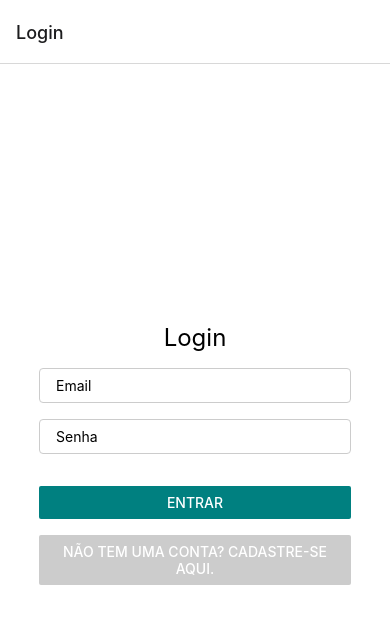
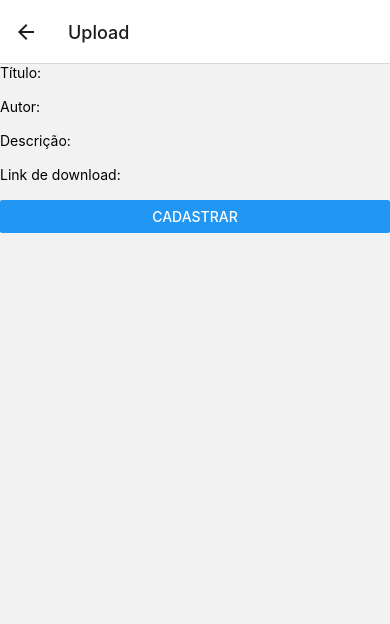
Before and after one commit to ICEI-PUC-Minas-PMV-ADS/pmv-ads-2023-1-e3-proj-mov-t7-bookcase, a React Native app in the folder src/: screen /Upload in a window 390 px wide. Shown: the top 624 px of the page. Built offline with nearby package versions, Linux system fonts and the light colour scheme.

Commit message:
Update_3b

```diff
--- a/src/App.js
+++ b/src/App.js
@@ -4,6 +4,7 @@ import LoginScreen from "./screens/LoginScreen";
 import RegisterScreen from "./screens/RegisterScreen";
 import HomeScreen from "./screens/HomeScreen";
 import ProfileScreen from "./screens/ProfileScreen";
+import BookUpScreen from "./screens/BookUpScreen";
 
 const Stack = createStackNavigator();
 
@@ -14,6 +15,7 @@ const MainStack = () => {
       <Stack.Screen name="Register" component={RegisterScreen} />
       <Stack.Screen name="Home" component={HomeScreen} />
       <Stack.Screen name="Profile" component={ProfileScreen} />
+      <Stack.Screen name="Upload" component={BookUpScreen} />
     </Stack.Navigator>
   );
 };
--- /dev/null
+++ b/src/screens/BookUpScreen.js
@@ -0,0 +1,46 @@
+import React, { useState } from "react";
+import { View, Text, TextInput, Button } from "react-native";
+import axios from "axios";
+
+const BookUpScreen = () => {
+  const [titulo, setTitulo] = useState("");
+  const [autor, setAutor] = useState("");
+  const [descricao, setDescricao] = useState("");
+  const [linkDownload, setLinkDownload] = useState("");
+
+  const handleSubmit = async () => {
+    try {
+      const response = await axios.post("http://localhost:3000/books/livros", {
+        titulo,
+        autor,
+        descricao,
+        link_download: linkDownload,
+      });
+      console.log(response.data);
+      // Aqui você pode exibir uma mensagem de sucesso ou redirecionar o usuário para outra tela
+    } catch (error) {
+      console.error(error);
+      // Aqui você pode exibir uma mensagem de erro para o usuário
+    }
+  };
+
+  return (
+    <View>
+      <Text>Título:</Text>
+      <TextInput value={titulo} onChangeText={setTitulo} />
+
+      <Text>Autor:</Text>
+      <TextInput value={autor} onChangeText={setAutor} />
+
+      <Text>Descrição:</Text>
+      <TextInput value={descricao} onChangeText={setDescricao} />
+
+      <Text>Link de download:</Text>
+      <TextInput value={linkDownload} onChangeText={setLinkDownload} />
+
+      <Button title="Cadastrar" onPress={handleSubmit} />
+    </View>
+  );
+};
+
+export default BookUpScreen;
--- a/src/screens/HomeScreen.js
+++ b/src/screens/HomeScreen.js
@@ -9,6 +9,7 @@ import {
   TextInput,
 } from "react-native";
 import { AntDesign, FontAwesome } from "@expo/vector-icons";
+
 import axios from "axios";
 
 const { width } = Dimensions.get("window");
@@ -70,8 +71,17 @@ const HomeScreen = ({ navigation }) => {
       {/* Barra de navegação */}
       <View style={styles.navbar}>
         <TouchableOpacity style={styles.navItem}>
-          <AntDesign name="setting" size={24} color="black" />
+          <TouchableOpacity style={styles.navItem}>
+            <AntDesign name="setting" size={24} color="black" />
+          </TouchableOpacity>
+          <TouchableOpacity
+            onPress={() => navigation.navigate("Upload")}
+            style={styles.navItem}
+          >
+            <FontAwesome name="book" size={24} color="black" style={{}} />
+          </TouchableOpacity>
         </TouchableOpacity>
+
         <Text style={styles.navTitle}>Livros</Text>
         <TouchableOpacity
           style={styles.navItem}
@@ -98,7 +108,7 @@ const HomeScreen = ({ navigation }) => {
       <FlatList
         data={filtrarLivros(livros, busca)}
         renderItem={renderItem}
-        keyExtractor={(item) => item.id.toString()}
+        keyExtractor={(item) => item.idlivros.toString()}
         contentContainerStyle={{ width }}
       />
     </View>
@@ -111,6 +121,7 @@ const styles = StyleSheet.create({
     backgroundColor: "#fff",
     padding: 20,
   },
+
   item: {
     padding: 20,
     marginVertical: 8,
@@ -153,6 +164,7 @@ const styles = StyleSheet.create({
   navItem: {
     padding: 10,
   },
+
   navTitle: {
     fontSize: 20,
     fontWeight: "bold",
```
